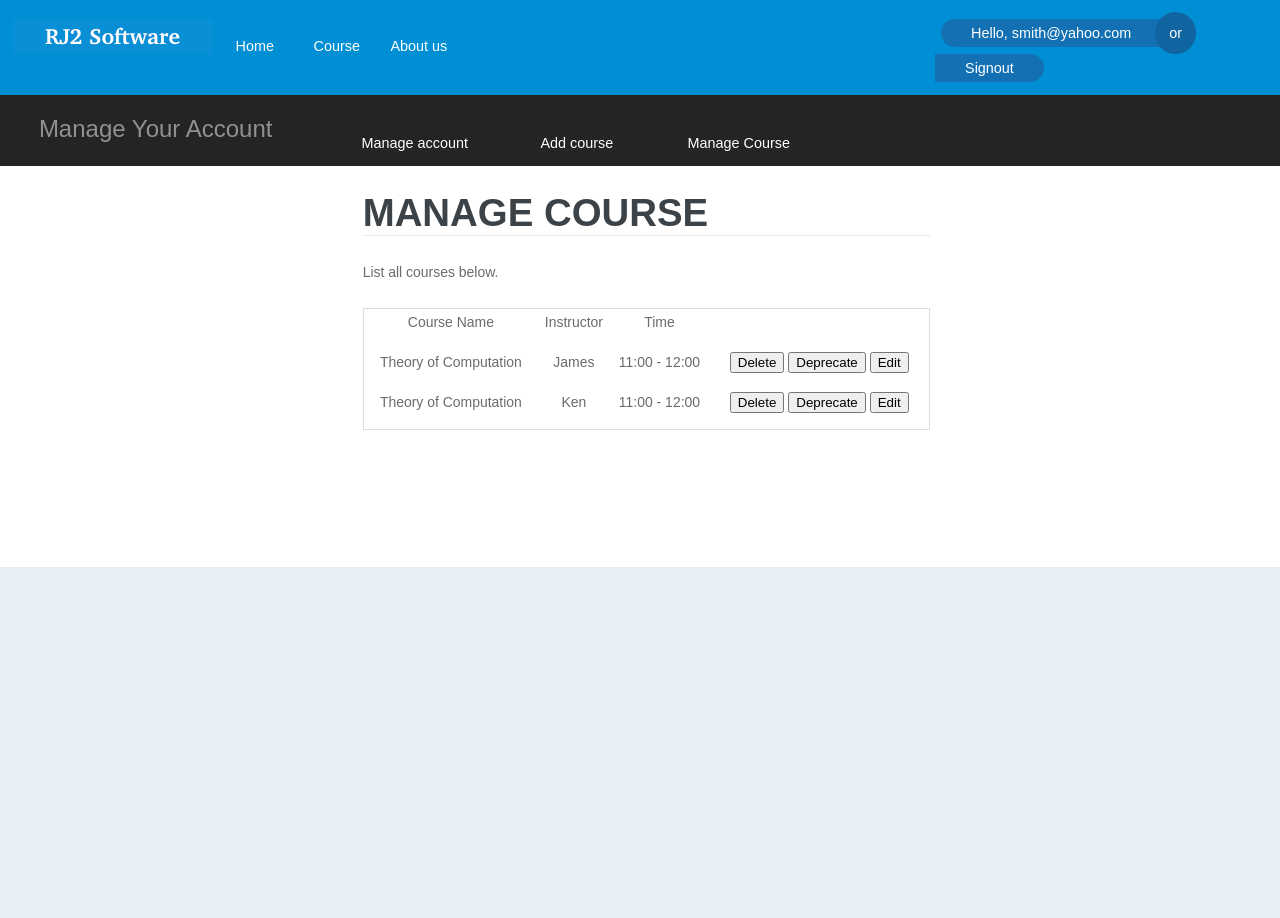
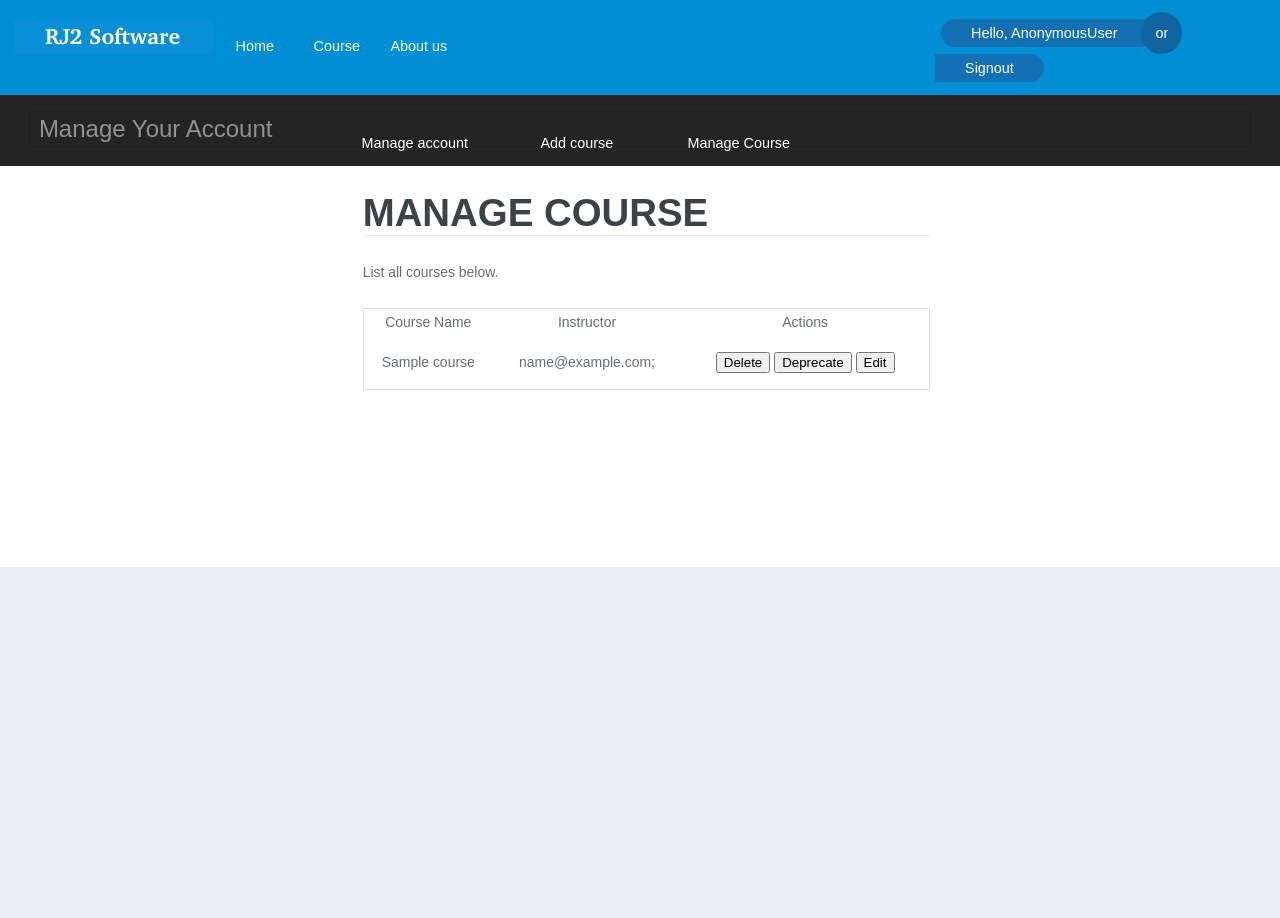
Before and after one commit to justin-f-perez/rj2, a Django app: template rj2/templates/rj2/deleteCourse.html in a window 1280 px wide. Run offline with Django 3.2, Linux system fonts and the light colour scheme; the template is opened without the code that fills it: values that come from a table or form of the project are taken from there, others are empty; tables that the repository leaves empty hold one stand-in row (values such as "Sample post"); parts of the project's set-up code (start-up, migrations or seed data) failed here and were passed over.

Commit message:
Made some changes to add/list courses, made the homepage render the homepage template, did some url fixes, and did some view fixes.

```diff
--- a/rj2/templates/rj2/deleteCourse.html
+++ b/rj2/templates/rj2/deleteCourse.html
@@ -3,7 +3,8 @@
 <head>
 <title>ManageAccount</title>
 
-<link href="css/style.css" rel="stylesheet" type="text/css"/>
+{% load staticfiles %}
+<link href="{% static 'rj2/css/style.css' %}" rel="stylesheet" type="text/css"/>
 <meta http-equiv="Content-Type" content="text/html; charset=utf-8" />
 <meta name="viewport" content="width=device-width, initial-scale=1, maximum-scale=1">
 </head>
@@ -11,11 +12,11 @@
 	<!---header--->
     <div class="header">
         <div class="logo">
-            <a href="index.html"><img src="images/logo.png" alt=""/></a>
+		<a href="index.html"><img src="{% static 'rj2/images/logo.png' %}" alt=""/></a>
         </div>
         <div class="signin">
             <ul>
-                <li><a href="edit.html">Hello, smith@yahoo.com</a></li>
+		    <li><a href="edit.html">Hello, {{ user }}</a></li>
                 <li class="a"><h6>or</h6></li>
                 <li class="b"><a href="index.html">Signout</a></li>
                 <div class="clear"></div>
@@ -60,28 +61,22 @@
                 <tr>
                     <td>Course Name</td>
                     <td>Instructor</td>
-                    <td>Time</td>
+                    <td>Actions</td>
                 </tr>
-                <tr>
-                    <td>Theory of Computation</td>
-                    <td>James</td>
-                    <td>11:00 - 12:00</td>
-                    <td>
-                        <input type="button" value="Delete" id="delete-submit">
+		{% for course in courses %}
+		<tr>
+		    <td> {{ course }} </td>
+		    <td> {% for instructor in course.instructors.all %}
+			    {{ instructor}};
+			 {% endfor %}
+		    </td>
+		    <td>
+			<input type="button" value="Delete" id="delete-submit">
                         <input type="button" value="Deprecate" id="deprecate-submit">
                         <input type="button" value="Edit" id="edit-submit">
-                    </td>
-                </tr>
-                <tr>
-                    <td>Theory of Computation</td>
-                    <td>Ken</td>
-                    <td>11:00 - 12:00</td>
-                    <td>
-                        <input type="button" value="Delete" id="delete-submit">
-                        <input type="button" value="Deprecate" id="deprecate-submit">
-                        <input type="button" value="Edit" id="edit-submit">
-                    </td>
-                </tr>
+		    </td>
+		 </tr>
+		{% endfor %}
             </table>
 			<!-- /Table -->
 		</div>
--- a/rj2/urls.py
+++ b/rj2/urls.py
@@ -6,8 +6,8 @@ urlpatterns = patterns('',
     url(r'^admin/', include(admin.site.urls)),
     url(r'^accounts/', include('allauth.urls')),
     url(r'^$', views.homepage, name="rj2_homepage"),
-    url(r'^manage_courses/', views.manage_courses, name='manage_courses'),
-    url(r'^manage_courses/pk/', views.edit_course,
+    url(r'^manage_courses/$', views.manage_courses, name='manage_courses'),
+    url(r'^manage_courses/(?P<pk>[0-9]+)/$', views.edit_course,
         name='edit_course'),
-    url(r'manage_courses/new/', views.add_course, name='add_course'),
+    url(r'^manage_courses/new/$', views.add_course, name='add_course'),
 )
```
Also changed, not shown: rj2/templates/rj2/addCourse.html (+5 -28 lines), rj2/templates/rj2/index.html (+4 -4 lines), rj2/views.py (+25 -8 lines).
